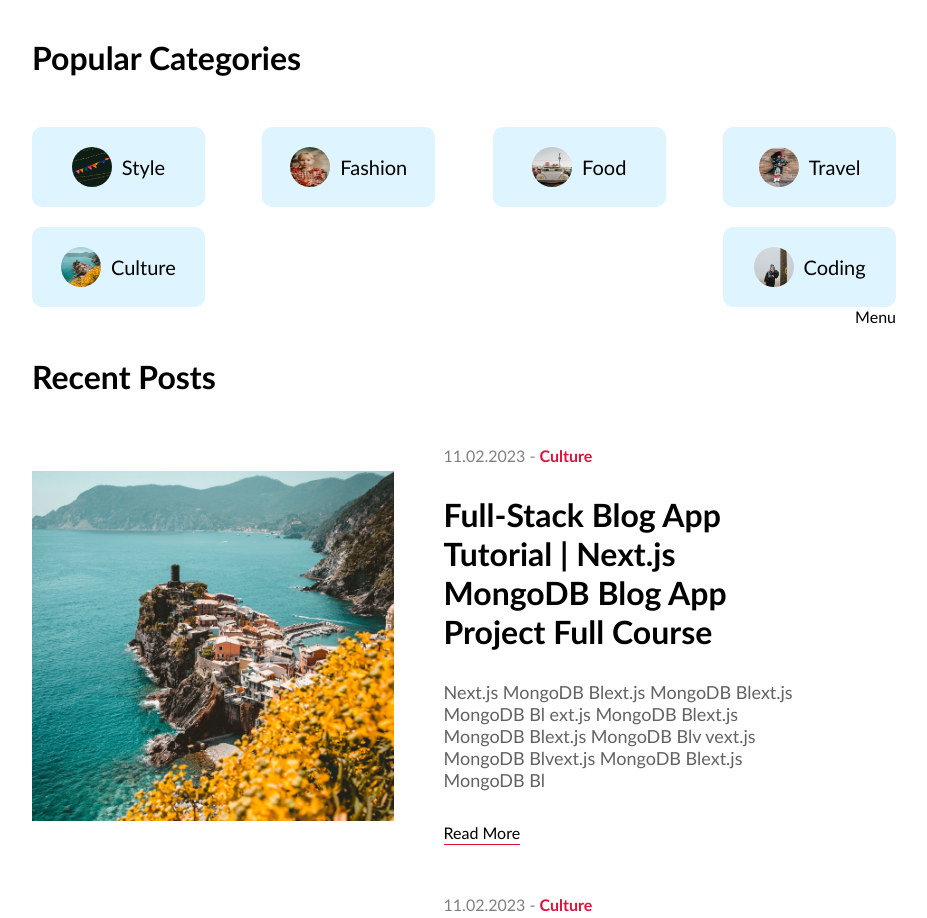
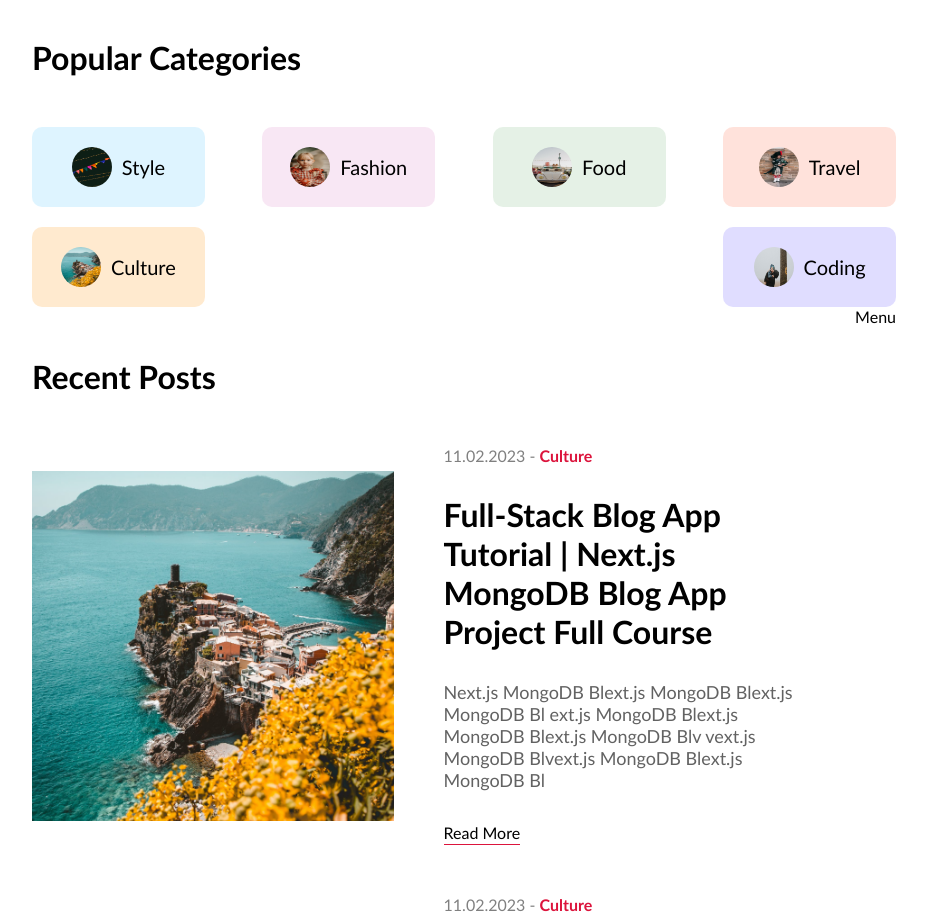
Before and after one commit to alifzwan/NextJS-blog-app, a Next.js app: page / in a window 1280 px wide. Shown: the part 960-1878 px from the top of the page, without its empty margins (176-1103 px from the left). Built offline with nearby package versions, Linux system fonts and the light colour scheme.

Commit message:
added background color on each of the category

```diff
--- a/src/components/categoryList/categoryList.module.scss
+++ b/src/components/categoryList/categoryList.module.scss
@@ -36,32 +36,28 @@
             @media screen and (max-width: 640px) {
                 width: 100%;
             }
-            .style {
-                background-color: #57c4ff31;
-            }
-
-            .fashion {
-                background-color: #da85c731;
-            }
-
-            .food {
-                background-color: #7fb88133;
-            }
-
-            .travel {
-                background-color: #ff795736;
-            }
-
-            .culture {
-                background-color: #ffb04f45;
-            }
-
-            .coding {
-                background-color: #5e4fff31;
-            }
             .image {
                 border-radius: 50%;
             }
         }
+        .category.style {
+            background-color: #57c4ff31;
+        }
+        .category.fashion {
+            background-color: #da85c731;
+        }
+        .category.food {
+            background-color: #7fb88133;
+        }
+        .category.travel {
+            background-color: #ff795736;
+        }
+        .category.culture {
+            background-color: #ffb04f45;
+        }
+        .category.coding {
+            background-color: #5e4fff31;
+        }
+
     }
 }
```
